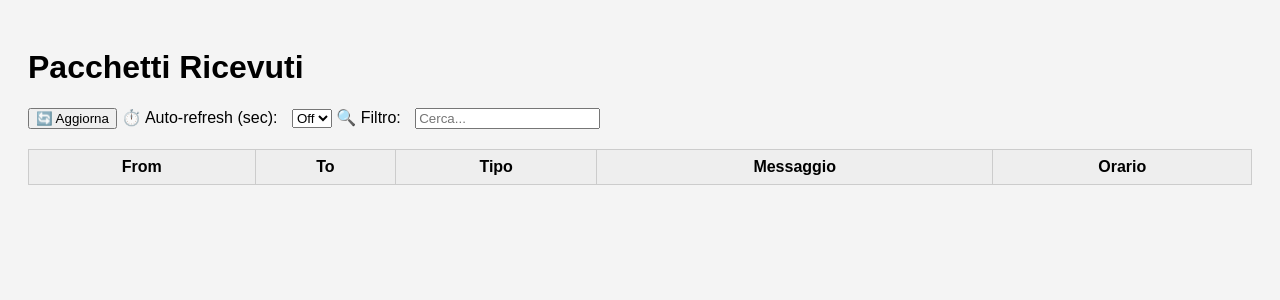
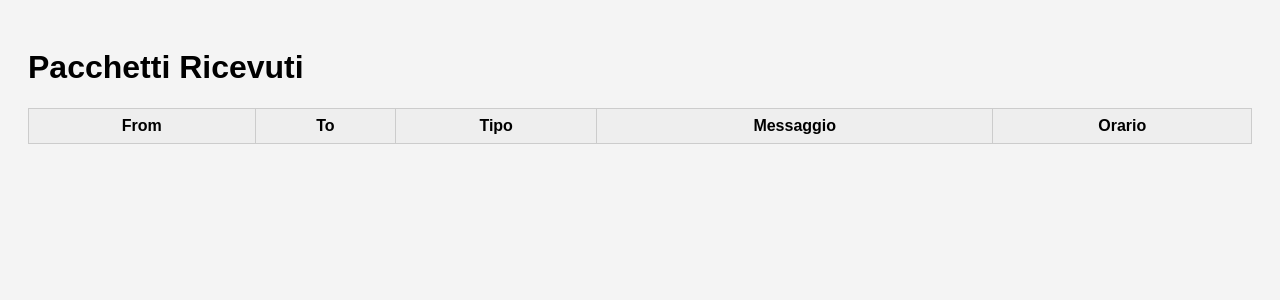
Before and after one commit to folletto95/MeshSpy-Client, a Flask app: template client/templates/index.html in a window 1280 px wide. Shown: the top 300 px of the page. Run offline with Flask 3, Linux system fonts and the light colour scheme; the template is opened without the code that fills it, so the values that code supplies are empty; parts of the project's set-up code (start-up, migrations or seed data) failed here and were passed over.

Commit message:
modified:   client/run_client.sh 	modified:   client/templates/index.html

```diff
--- a/client/templates/index.html
+++ b/client/templates/index.html
@@ -8,28 +8,10 @@
     table { border-collapse: collapse; width: 100%; background: #fff; margin-top: 20px; }
     th, td { border: 1px solid #ccc; padding: 8px; }
     th { background: #eee; }
-    .controls { margin-bottom: 10px; }
-    .controls label { margin-right: 10px; }
   </style>
 </head>
 <body>
   <h1>Pacchetti Ricevuti</h1>
-
-  <div class="controls">
-    <button onclick="loadPackets()">🔄 Aggiorna</button>
-    <label for="refreshRate">⏱️ Auto-refresh (sec):</label>
-    <select id="refreshRate" onchange="updateAutoRefresh()">
-      <option value="0">Off</option>
-      <option value="10">10</option>
-      <option value="20">20</option>
-      <option value="30">30</option>
-      <option value="40">40</option>
-      <option value="50">50</option>
-      <option value="60">60</option>
-    </select>
-    <label for="filter">🔍 Filtro:</label>
-    <input type="text" id="filter" placeholder="Cerca...">
-  </div>
 
   <table id="packets">
     <thead>
@@ -41,19 +23,12 @@
   </table>
 
   <script>
-    let autoRefreshId = null;
-
-    function loadPackets() {
     fetch("/packets")
       .then(res => res.json())
       .then(data => {
-          const filter = document.getElementById("filter").value.toLowerCase();
         const tbody = document.querySelector("#packets tbody");
         tbody.innerHTML = "";
-
         data.forEach(pkt => {
-            const fields = [pkt.from, pkt.to, pkt.type, pkt.message, pkt.timestamp];
-            if (fields.some(f => (f ?? "").toLowerCase().includes(filter))) {
           const tr = document.createElement("tr");
           tr.innerHTML = `
             <td>${pkt.from}</td>
@@ -63,24 +38,8 @@
             <td>${pkt.timestamp}</td>
           `;
           tbody.appendChild(tr);
-            }
         });
       });
-    }
-
-    function updateAutoRefresh() {
-      if (autoRefreshId) clearInterval(autoRefreshId);
-
-      const rate = parseInt(document.getElementById("refreshRate").value, 10);
-      if (rate > 0) {
-        autoRefreshId = setInterval(loadPackets, rate * 1000);
-      }
-    }
-
-    document.getElementById("filter").addEventListener("input", loadPackets);
-
-    // Carica all'avvio
-    loadPackets();
   </script>
 </body>
 </html>
```
Also changed, not shown: 1 other file. Lines whose indentation alone changed are shown as unchanged.
